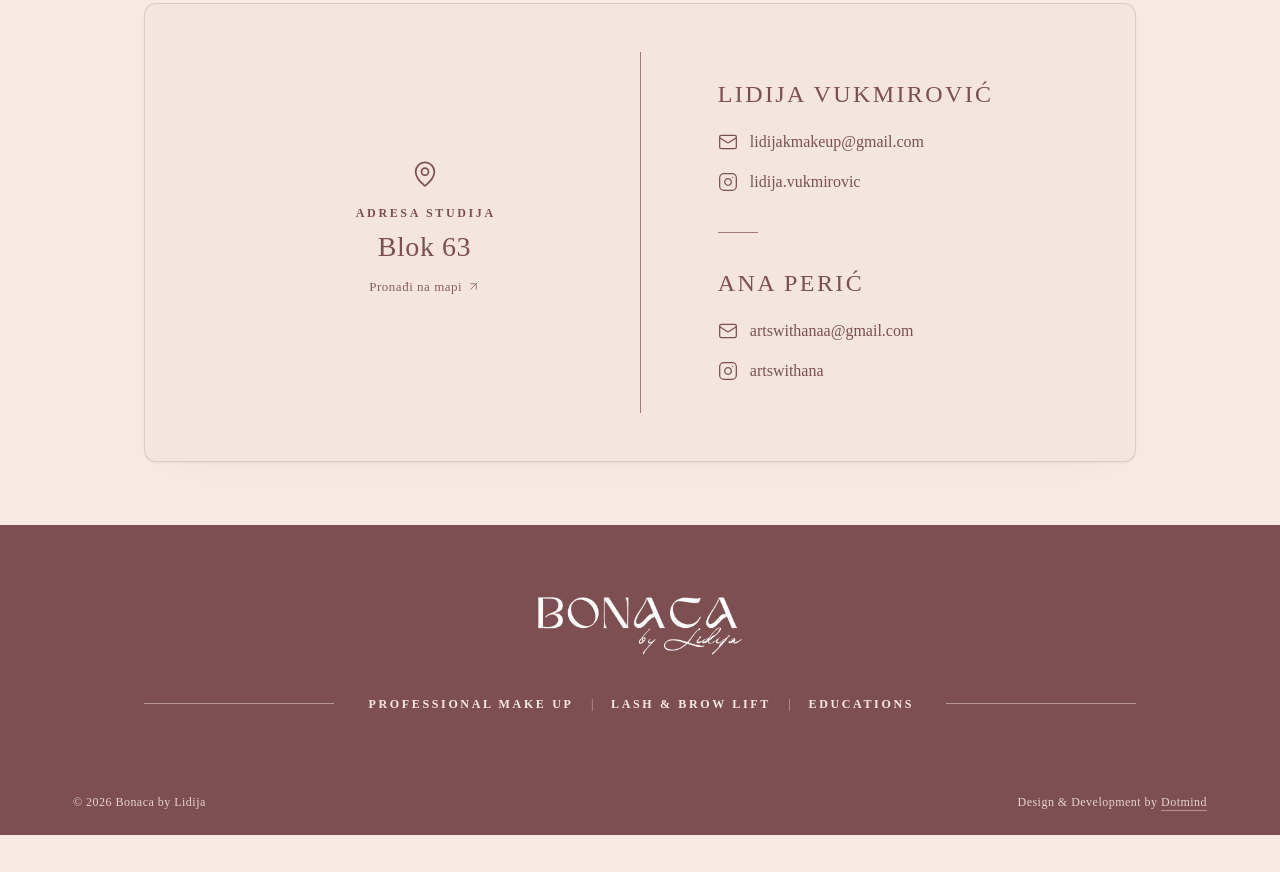
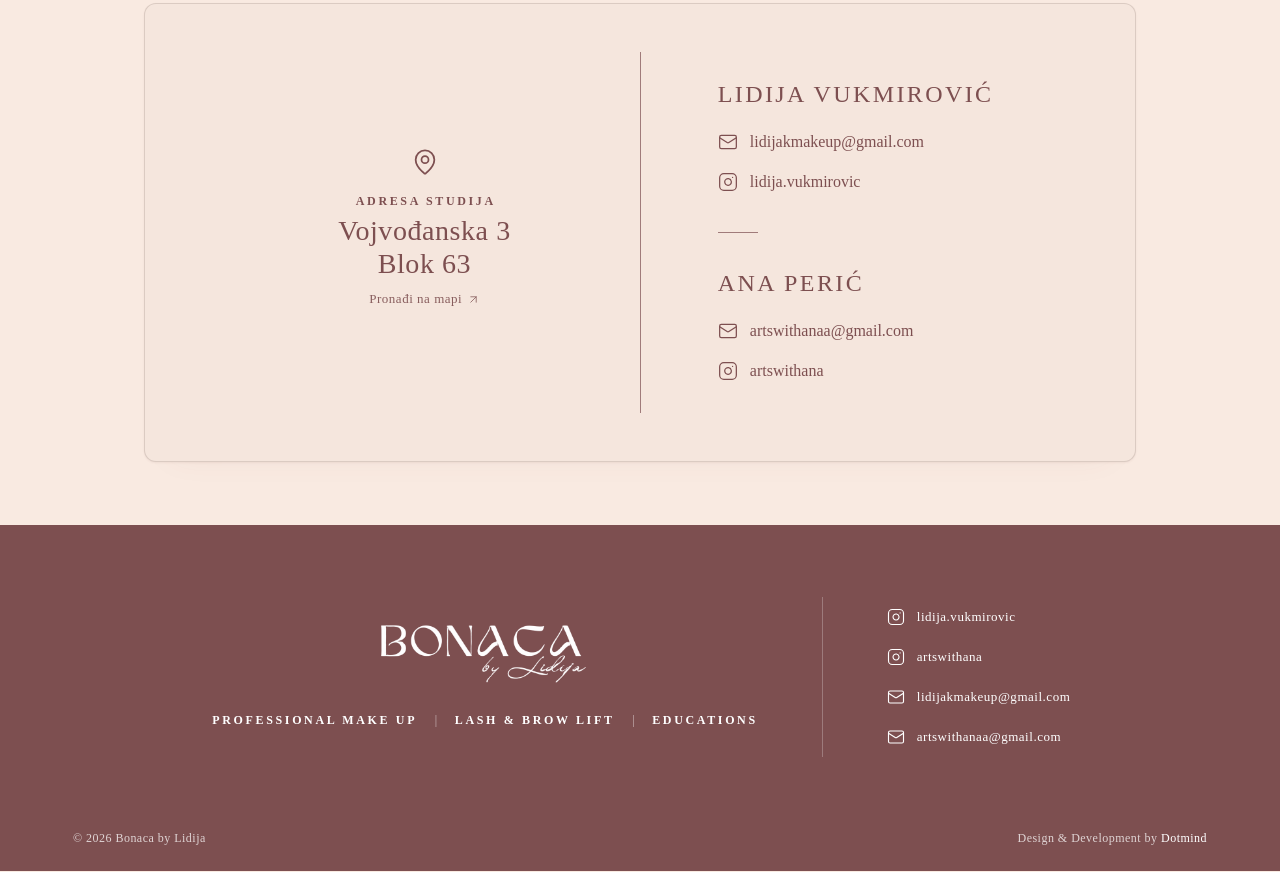
Before and after one commit to subj00/bonaca-by-lidija, an Astro site: page / in a window 1280 px wide. Shown: the part 2878-3750 px from the top of the page. Before the commit the page ends 3714 px from the top, so only its background shows below. Built offline with nearby package versions, Linux system fonts and the light colour scheme; Astro itself is replaced by a stand-in of ours.

Commit message:
restyle footer and change contact address

```diff
--- a/src/components/contact/ContactSection.astro
+++ b/src/components/contact/ContactSection.astro
@@ -4,7 +4,12 @@ import InstagramIcon from '@/assets/icons/instagram.svg';
 import MailIcon from '@/assets/icons/mail.svg';
 import MapPinIcon from '@/assets/icons/map-pin.svg';
 import SectionTitle from '@/components/ui/SectionTitle.astro';
-import { contactPeople, studioAddress, studioMapUrl } from '@/data/contact';
+import {
+  contactPeople,
+  studioAddress,
+  studioAddressLines,
+  studioMapUrl,
+} from '@/data/contact';
 import { getLocale } from '@/i18n/config';
 import { useTranslations } from '@/i18n/dictionaries';
 import { sections } from '@/i18n/routes';
@@ -36,7 +41,12 @@ const t = useTranslations(locale);
           rel="noopener noreferrer"
           aria-label={`${studioAddress}, Google Maps (${t('a11y.newTab')})`}
         >
-          {studioAddress}
+          {
+            /* Always two lines (street, then block), on every screen width. */
+            studioAddressLines.map((line) => (
+              <span class="contact__address-line">{line}</span>
+            ))
+          }
         </a>
       </p>
       <a
@@ -157,6 +167,19 @@ const t = useTranslations(locale);
     font-family: var(--font-display);
     font-size: 1.375rem;
     letter-spacing: 0.02em;
+    /* Tight leading: the two lines read as one address. Centred on every layout. */
+    line-height: 1.2;
+    text-align: center;
+  }
+
+  /* One clickable box around both lines. */
+  .contact__map-link {
+    display: inline-block;
+  }
+
+  .contact__address-line {
+    display: block;
+    white-space: nowrap;
   }
 
   /*
--- a/src/components/layout/Footer.astro
+++ b/src/components/layout/Footer.astro
@@ -1,6 +1,9 @@
 ---
+import InstagramIcon from '@/assets/icons/instagram.svg';
+import MailIcon from '@/assets/icons/mail.svg';
 import Logo from '@/components/ui/Logo.astro';
 import { site } from '@/config/site';
+import { contactPeople } from '@/data/contact';
 import { getLocale } from '@/i18n/config';
 import { useTranslations } from '@/i18n/dictionaries';
 import { getSectionHref } from '@/i18n/routes';
@@ -11,25 +14,61 @@ const t = useTranslations(locale);
 const services = ['Professional make up', 'Lash & brow lift', 'Educations'];
 const credit = { label: 'Dotmind', url: 'https://subj-portfolio.vercel.app/sr' };
 const year = new Date().getFullYear();
+
+// From the contact data (Lidija first, then Ana): both Instagram profiles, then both emails.
+const instagramProfiles = contactPeople.map((person) => person.instagram);
+const emails = contactPeople.map((person) => person.email);
 ---
 
 <!--
-  Solid Smoky Rose footer: centred white logo, the studio's services between two
-  thin lines, copyright left and credit right.
+  Solid Smoky Rose footer in white.
+  Desktop: logo and services on the left, contact links on the right, then
+  copyright (left) and credit (right). Mobile: everything stacked and centred.
 -->
 <footer class="site-footer">
   <div class="site-footer__main">
-    <a class="site-footer__brand" href={getSectionHref('home', locale)}>
-      <Logo variant="light" loading="lazy" sizes="(min-width: 64rem) 15rem, 11rem" />
-    </a>
+    <div class="site-footer__identity">
+      <a class="site-footer__brand" href={getSectionHref('home', locale)}>
+        <Logo variant="light" loading="lazy" sizes="(min-width: 64rem) 15rem, 11rem" />
+      </a>
 
-    <div class="site-footer__services">
-      <span class="site-footer__line" aria-hidden="true"></span>
       <ul class="site-footer__service-list" role="list">
         {services.map((service) => <li class="site-footer__service">{service}</li>)}
       </ul>
-      <span class="site-footer__line" aria-hidden="true"></span>
     </div>
+
+    <ul class="site-footer__contact" role="list">
+      {
+        instagramProfiles.map((profile) => (
+          <li>
+            <a
+              class="site-footer__contact-link"
+              href={profile.url}
+              target="_blank"
+              rel="noopener noreferrer"
+              aria-label={`Instagram: ${profile.handle} (${t('a11y.newTab')})`}
+            >
+              <InstagramIcon class="site-footer__icon" aria-hidden="true" />
+              <span>{profile.handle}</span>
+            </a>
+          </li>
+        ))
+      }
+      {
+        emails.map((email) => (
+          <li>
+            <a
+              class="site-footer__contact-link"
+              href={`mailto:${email}`}
+              aria-label={`${t('contact.email')}: ${email}`}
+            >
+              <MailIcon class="site-footer__icon" aria-hidden="true" />
+              <span>{email}</span>
+            </a>
+          </li>
+        ))
+      }
+    </ul>
   </div>
 
   <div class="site-footer__bottom">
@@ -53,41 +92,39 @@ const year = new Date().getFullYear();
   .site-footer {
     padding: clamp(3rem, 7vw, 4.5rem) var(--content-inset) 0;
     background-color: var(--color-smoky-rose);
-    color: var(--color-linen);
+    color: var(--color-white);
   }
 
   /* Focus ring that stays visible on the dark background. */
   .site-footer :focus-visible {
-    outline-color: var(--color-linen);
+    outline-color: var(--color-white);
   }
 
+  /* Mobile: logo, services, contact links, stacked and centred. */
   .site-footer__main {
-    /* The services' layout depends on the space actually available here. */
+    /*
+     * The services' layout depends on the space available in the footer row
+     * (a full-width element, so the desktop columns can size to their content).
+     */
     container: footer-main / inline-size;
 
     display: flex;
     flex-direction: column;
     align-items: center;
-    gap: clamp(1.75rem, 4vw, 2.5rem);
+    gap: clamp(2rem, 6vw, 2.5rem);
+  }
+
+  .site-footer__identity {
+    display: flex;
+    flex-direction: column;
+    align-items: center;
+    gap: clamp(1.25rem, 4vw, 1.75rem);
+    width: 100%;
   }
 
   .site-footer__brand {
     display: block;
     width: clamp(10rem, 40vw, 11rem);
-  }
-
-  /* Services between two thin decorative lines: line | services | line. */
-  .site-footer__services {
-    display: grid;
-    grid-template-columns: minmax(0.75rem, 1fr) auto minmax(0.75rem, 1fr);
-    align-items: center;
-    gap: clamp(0.625rem, 3vw, 2rem);
-    width: 100%;
-    max-width: 62rem;
-  }
-
-  .site-footer__line {
-    border-block-start: 1px solid color-mix(in srgb, var(--color-linen) 45%, transparent);
   }
 
   /*
@@ -121,35 +158,7 @@ const year = new Date().getFullYear();
     white-space: nowrap;
   }
 
-  .site-footer__bottom {
-    display: flex;
-    flex-direction: column;
-    align-items: center;
-    gap: var(--space-2xs);
-    margin-block-start: clamp(2.5rem, 6vw, 4rem);
-    padding-block: var(--space-md) var(--space-lg);
-    font-size: var(--text-xs);
-    letter-spacing: 0.04em;
-    text-align: center;
-    color: color-mix(in srgb, var(--color-linen) 85%, transparent);
-  }
-
-  .site-footer__credit {
-    text-decoration: underline;
-    text-decoration-thickness: 1px;
-    text-decoration-color: color-mix(in srgb, var(--color-linen) 45%, transparent);
-    text-underline-offset: 0.3em;
-    transition: text-decoration-color var(--duration-fast) var(--ease-out);
-  }
-
-  .site-footer__credit:hover {
-    text-decoration-color: currentColor;
-  }
-
-  /*
-   * One row (original order, thin vertical separators) as soon as the row and
-   * its two side lines fit: the row needs about 36rem at the 11px label size.
-   */
+  /* One row with thin separators as soon as it fits (about 36rem). */
   @container footer-main (min-width: 37rem) {
     .site-footer__service-list {
       flex-direction: row;
@@ -169,6 +178,97 @@ const year = new Date().getFullYear();
     }
   }
 
+  /* Contact: studio email and both Instagram profiles, one per line. */
+  .site-footer__contact {
+    display: flex;
+    flex-direction: column;
+    align-items: center;
+    padding: 0;
+  }
+
+  .site-footer__contact-link {
+    display: inline-flex;
+    align-items: center;
+    gap: var(--space-sm);
+    /* Comfortable tap target; also sets the rhythm between the lines. */
+    min-height: 2.5rem;
+    font-size: var(--text-sm);
+    letter-spacing: 0.04em;
+    text-decoration: none;
+    transition: opacity var(--duration-fast) var(--ease-out);
+  }
+
+  .site-footer__icon {
+    flex-shrink: 0;
+    width: 1.125rem;
+    height: 1.125rem;
+  }
+
+  /* Secondary information: smaller and in a softer white. */
+  .site-footer__bottom {
+    display: flex;
+    flex-direction: column;
+    align-items: center;
+    gap: var(--space-2xs);
+    margin-block-start: clamp(2rem, 6vw, 3.5rem);
+    padding-block: var(--space-md) var(--space-lg);
+    font-size: var(--text-xs);
+    letter-spacing: 0.04em;
+    text-align: center;
+    color: color-mix(in srgb, var(--color-white) 75%, transparent);
+  }
+
+  .site-footer__credit {
+    color: var(--color-white);
+    text-decoration: none;
+    transition: opacity var(--duration-fast) var(--ease-out);
+  }
+
+  @media (hover: hover) {
+    .site-footer__contact-link:hover,
+    .site-footer__credit:hover {
+      opacity: 0.7;
+    }
+  }
+
+  /*
+   * Mobile and tablet only (the stacked layout): logo → services → a short
+   * hairline → one compact, left-aligned contact group → copyright.
+   * Visible distances (text to text): services → line → contacts ~28px each,
+   * 16px between the contact lines, ~52px from the last email to the copyright.
+   */
+  @media (width < 64rem) {
+    .site-footer__main {
+      gap: 1.25rem;
+    }
+
+    /* Subtle centred divider below the services (28px above it in total). */
+    .site-footer__identity::after {
+      content: '';
+      width: 45%;
+      margin-block-start: calc(1.75rem - clamp(1.25rem, 4vw, 1.75rem));
+      border-block-start: 1px solid color-mix(in srgb, var(--color-white) 25%, transparent);
+    }
+
+    /* The group is centred in the footer; the links inside share one left edge. */
+    .site-footer__contact {
+      align-items: flex-start;
+    }
+
+    .site-footer__contact-link {
+      min-height: 2.25rem;
+    }
+
+    .site-footer__icon {
+      width: 1rem;
+      height: 1rem;
+    }
+
+    .site-footer__bottom {
+      margin-block-start: 1.75rem;
+    }
+  }
+
   @media (min-width: 48rem) {
     .site-footer__bottom {
       flex-direction: row;
@@ -177,7 +277,23 @@ const year = new Date().getFullYear();
     }
   }
 
+  /*
+   * Desktop: one compact, centred composition: the brand group (logo centred
+   * above the services row) | a thin divider | the contact links. The two
+   * groups size to their content with a fixed gap, instead of being pushed to
+   * opposite edges of the footer.
+   */
   @media (min-width: 64rem) {
+    .site-footer__main {
+      --footer-column-gap: clamp(3rem, 5vw, 4.5rem);
+
+      display: grid;
+      grid-template-columns: auto auto;
+      justify-content: center;
+      align-items: center;
+      column-gap: var(--footer-column-gap);
+    }
+
     .site-footer__brand {
       width: clamp(12rem, 16vw, 15rem);
     }
@@ -185,5 +301,15 @@ const year = new Date().getFullYear();
     .site-footer__service {
       font-size: var(--text-xs);
     }
+
+    /*
+     * Subtle 1px divider: only as tall as the contact links, vertically
+     * centred on the brand group, with equal space on both sides.
+     */
+    .site-footer__contact {
+      align-items: flex-start;
+      padding-inline-start: var(--footer-column-gap);
+      border-inline-start: 1px solid color-mix(in srgb, var(--color-white) 25%, transparent);
+    }
   }
 </style>
--- a/src/data/contact.ts
+++ b/src/data/contact.ts
@@ -1,6 +1,6 @@
 /**
  * Studio contact details, exactly as provided by the studio.
- * The address is intentionally short until the precise location is confirmed.
+ * The street name is never translated, so the address is the same in SR and EN.
  */
 export interface ContactPerson {
   name: string;
@@ -11,8 +11,10 @@ export interface ContactPerson {
   };
 }
 
-export const studioAddress = 'Blok 63';
-export const studioMapUrl = 'https://maps.app.goo.gl/c9UKSf9Mx7BGVDym6';
+/** Shown as two lines (street, then block); joined with a comma where read as one line. */
+export const studioAddressLines = ['Vojvođanska 3', 'Blok 63'] as const;
+export const studioAddress = studioAddressLines.join(', ');
+export const studioMapUrl = 'https://maps.app.goo.gl/SQWa4YLCLcBmAc4BA';
 
 export const contactPeople: ContactPerson[] = [
   {
--- a/src/styles/tokens.css
+++ b/src/styles/tokens.css
@@ -10,6 +10,8 @@
   --color-smoky-rose: #7D4F50;
   --color-pale-oak: #D1BE9C;
   --color-taupe: #AA998F;
+  /* White of the light logo artwork; used for text on the Smoky Rose footer. */
+  --color-white: #FFFFFF;
 
   /*
    * Text colour experiment: one primary text colour (Smoky Rose) for all text
```
